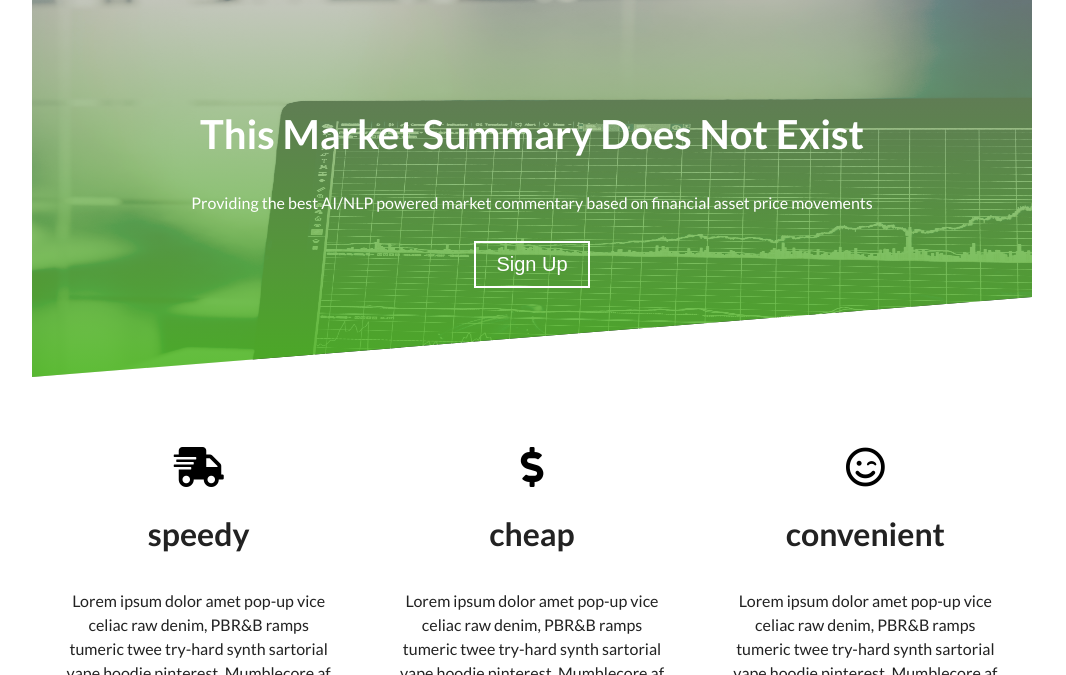
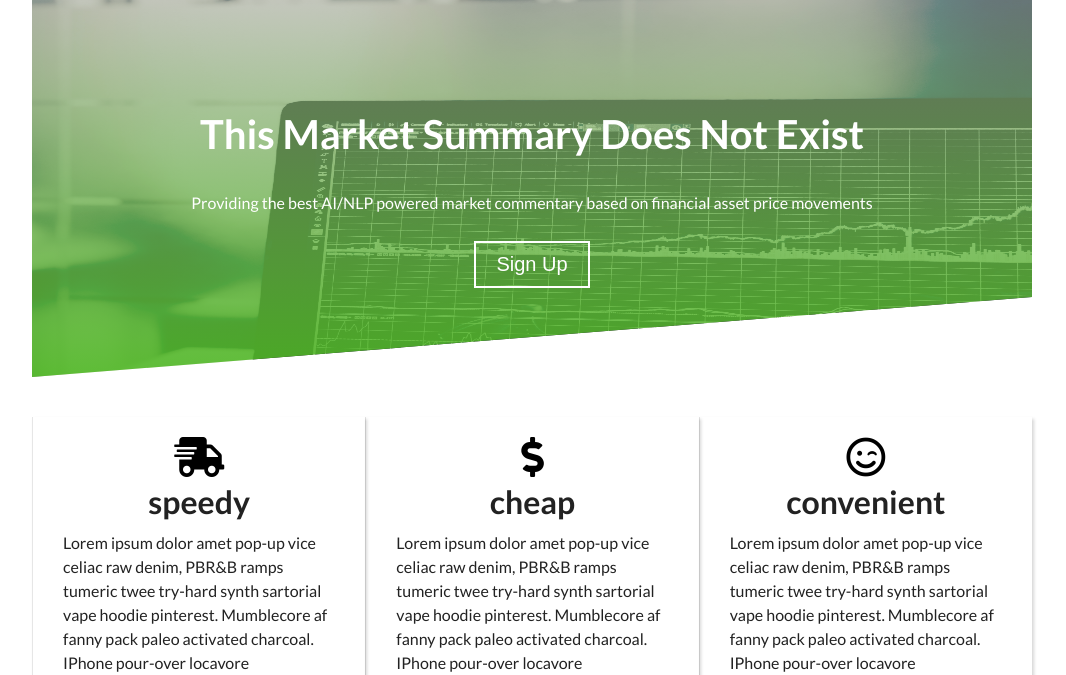
Before and after one commit to TMSDNE/user-interface, a website: page index.html in a window 1280 px wide. Shown: the part 125-800 px from the top of the page, without its empty margins (108-1174 px from the left). Drawn offline with Linux system fonts and the light colour scheme.

Commit message:
adjust white space of feature cards + add subtle box shadow

```diff
--- a/less/components/cards.less
+++ b/less/components/cards.less
@@ -63,11 +63,17 @@
     }
 
     &--features {
-        text-align: center;
-        margin: 30px;
+        display: flex;
+        flex-direction: column;
+        align-items: center;
+        border-left: 1px double rgba(10,10,10,0.1);
+        box-shadow: 2px 2px 3px rgba(50,50,50,0.2);
+        padding: 2rem;
 
         &__h1, &__h2, &__h3, &__h4, &__h5, &__h6, &__p {
             color: @shark;
+            margin: 0;
+            padding: .5rem 1rem;
         }
 
         &__i {
```
Also changed, not shown: css/index.css.
